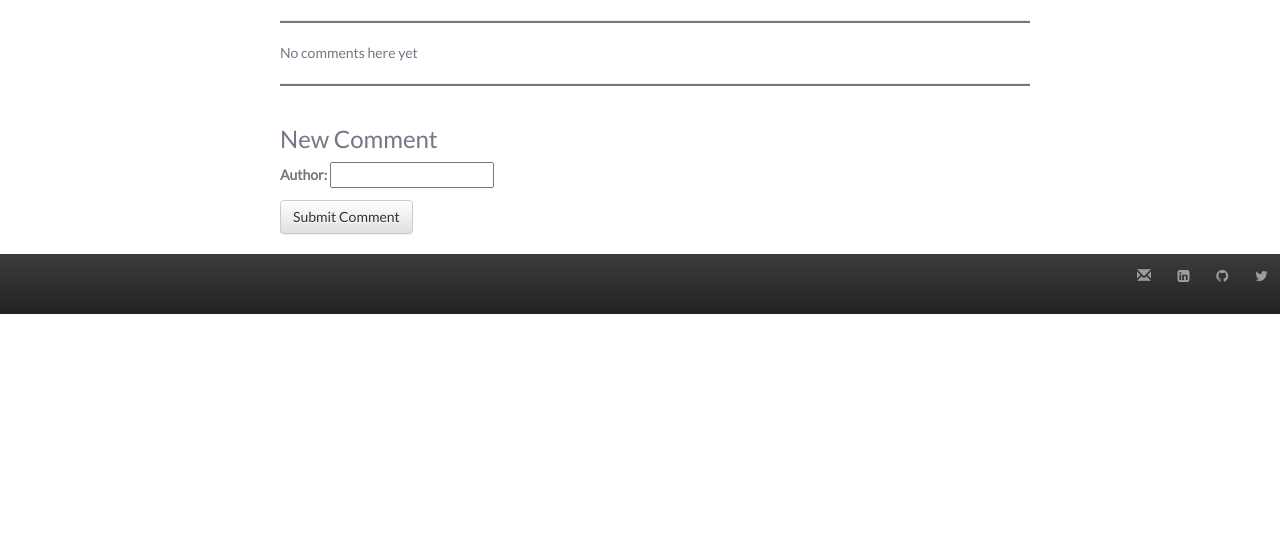
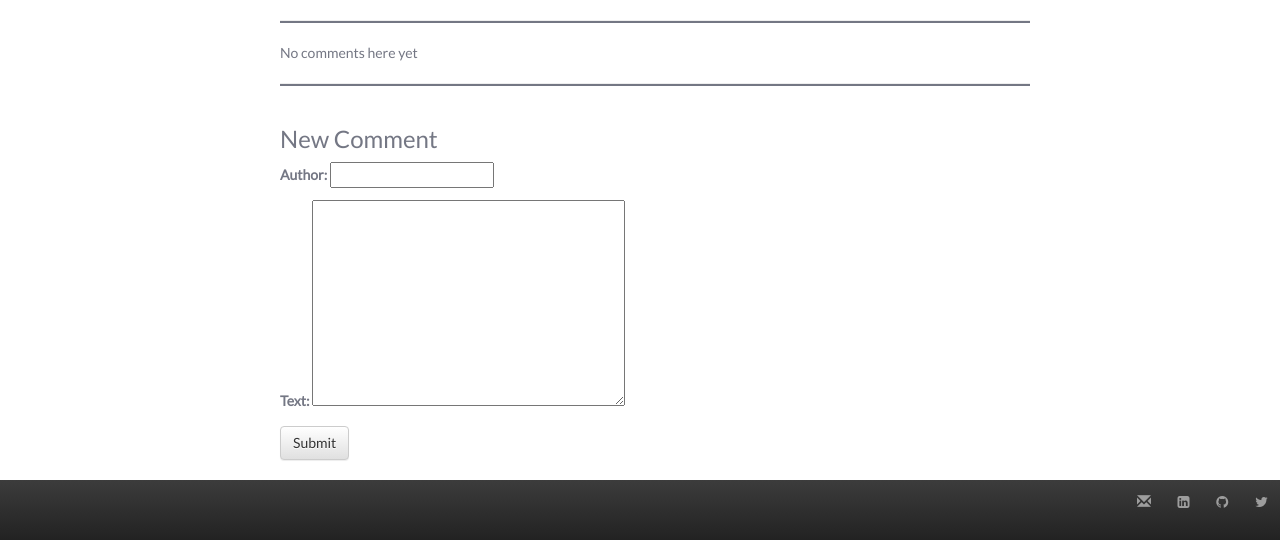
Before and after one commit to RachellCalhoun/mysite, a Django app: template blog/templates/blog/post_detail.html in a window 1280 px wide. Shown: the part 290-830 px from the top of the page. Before the commit the page ends 604 px from the top, so only its background shows below. Run offline with Django 3.2, Linux system fonts and the light colour scheme; the template is opened without the code that fills it: values that come from a table or form of the project are taken from there, others are empty; some libraries are stand-ins or nearby versions; some web fonts are replaced.

Commit message:
fixed comment section

```diff
--- a/blog/templates/blog/post_detail.html
+++ b/blog/templates/blog/post_detail.html
@@ -68,9 +68,11 @@
 
       <h3 class="title">New Comment</h3>
     <form method="POST" class="post-form">{% csrf_token %}
-        {{ form.as_p }}
-        <button type="submit" class="addcommentbtn save btn btn-default">Submit Comment</button>
-    </form>
+          <p><label for="id_author">Author:</label> <input id="id_author" maxlength="200" name="author" type="text"></p>
+          <p><label for="id_text">Text:</label> <textarea cols="40" id="id_text" name="text" rows="10"></textarea></p>
+
+          <button type="submit" class="save btn btn-default">Submit</button>
+      </form>
     </div><!--close 8col-->
 
     </div><!--close row-->
@@ -82,10 +84,12 @@
        <p>No comments here yet</p>
        <hr>
       <h3 class="title">New Comment</h3>
-    <form method="POST" class="post-form">{% csrf_token %}
-        {{ form.as_p }}
-        <button type="submit" class="addcommentbtn save btn btn-default">Submit Comment</button>
-    </form>
+       <form method="POST" class="post-form">{% csrf_token %}
+          <p><label for="id_author">Author:</label> <input id="id_author" maxlength="200" name="author" type="text"></p>
+          <p><label for="id_text">Text:</label> <textarea cols="40" id="id_text" name="text" rows="10"></textarea></p>
+
+          <button type="submit" class="save btn btn-default">Submit</button>
+      </form>
     </div><!--close 8col-->
 
     </div><!--close row-->
```
